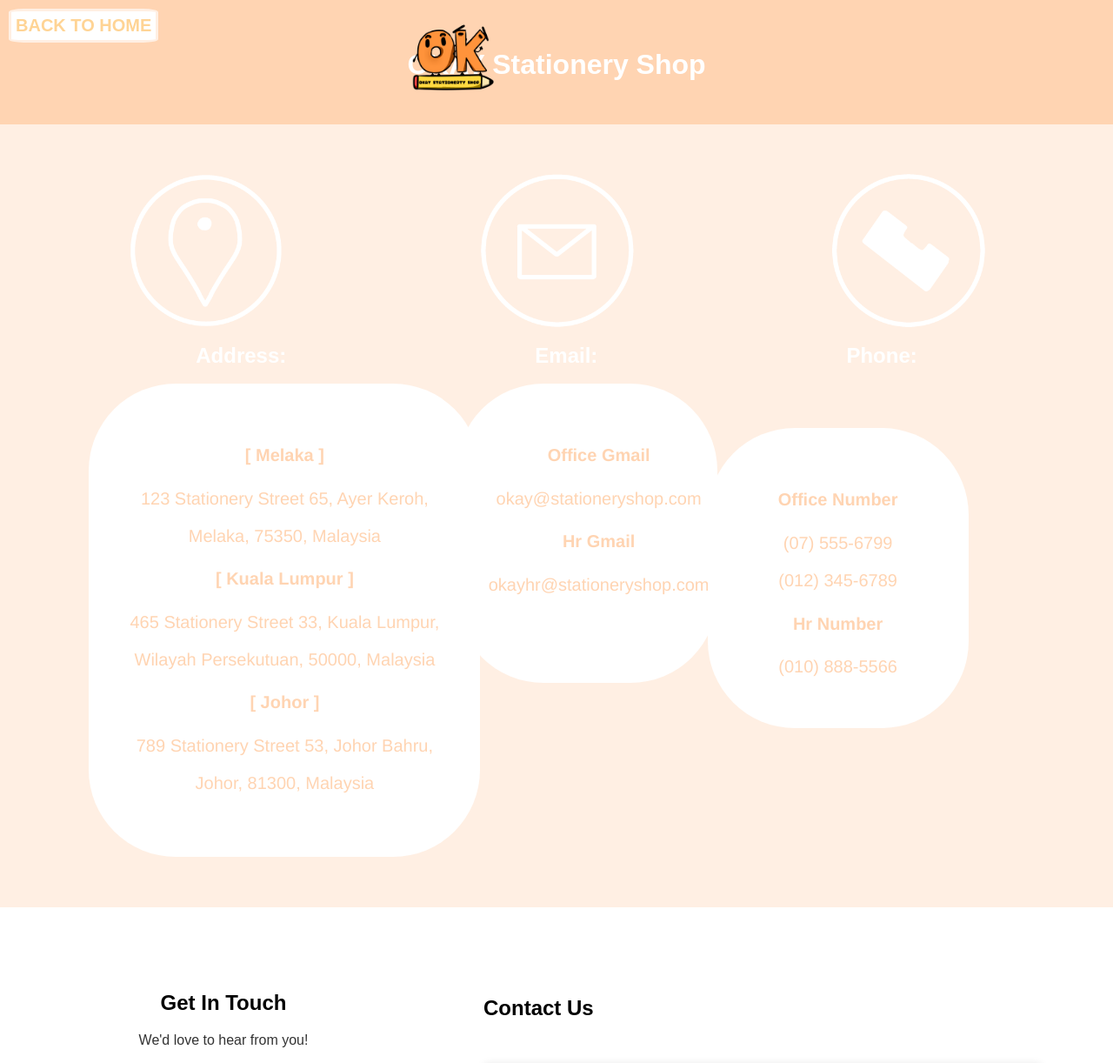
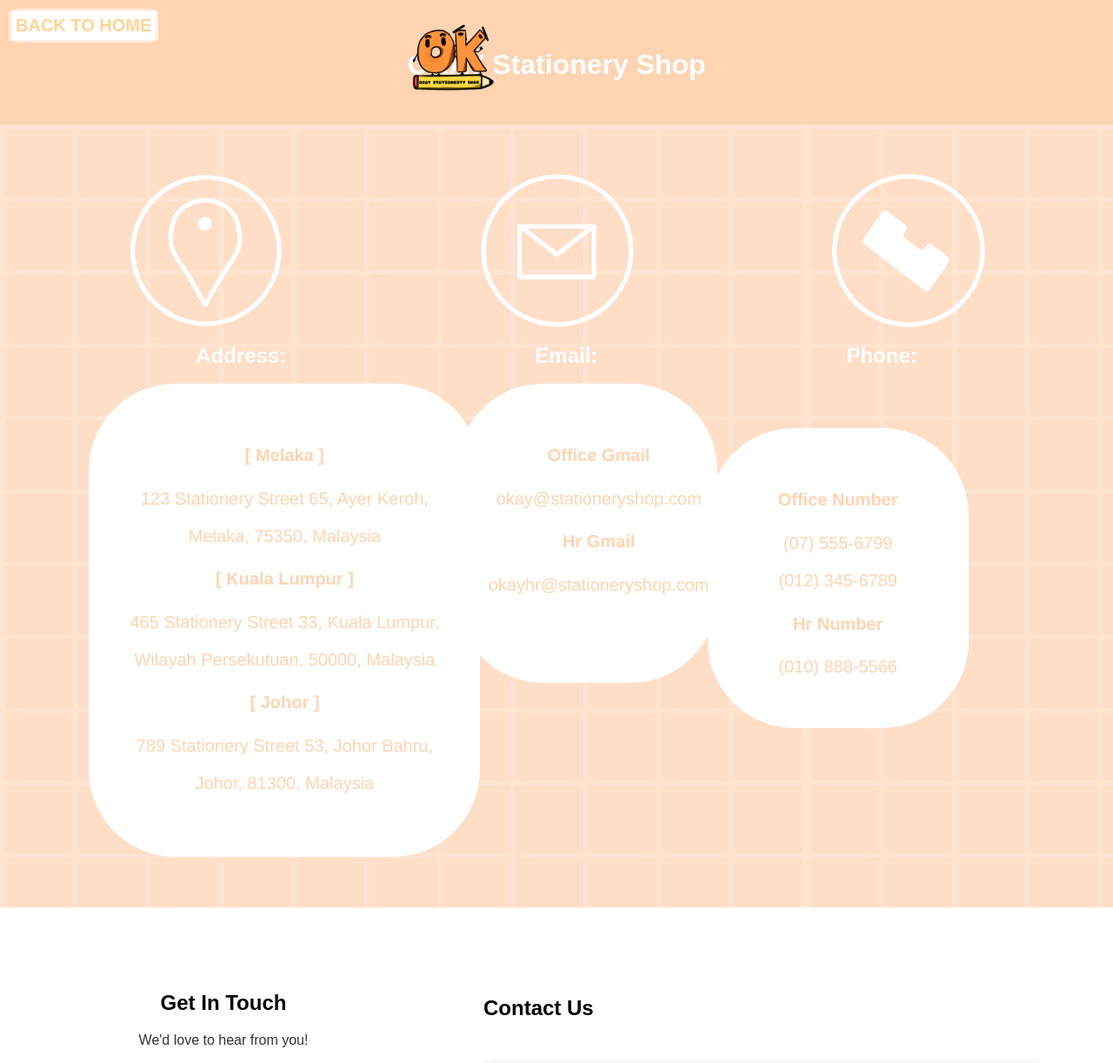
Before and after one commit to CelineKong65/DWP_PROJECT, a PHP site: page /Contact_us/contact_us.html in a window 1280 px wide; the page is wider, and only the part inside the window is pictured. Shown: the top 1222 px of that part at 87% size. Run offline with PHP 8.4, Linux system fonts and the light colour scheme.

Commit message:
contact us 50% done

```diff
--- a/Contact_us/contact_us.css
+++ b/Contact_us/contact_us.css
@@ -47,14 +47,14 @@ header h1 {
 
 .contact-icon {
     flex: 0 1 40%;
-    background-color: #ffefe3;
+
     text-align: center;
     height: 900px;
 }
 
 .contact-info1 {
     flex: 0 1 40%;
-    background-color: #ffefe3;
+
     text-align: center;
 
 }
--- a/Contact_us/contact_us.html
+++ b/Contact_us/contact_us.html
@@ -17,7 +17,7 @@
         <h1>OKAY Stationery Shop</h1>
     </header>
 
-    <section>
+    <section style="background-image: url(p.contact.png); background-repeat: no-repeat; background-size: 1600px 900px;">
         <div class="contact-icon">
             <br>
             <div style="overflow: hidden; display: inline-block; margin-top: 2%;">
```
Also changed, not shown: Contact_us/p.contact.png (added).
